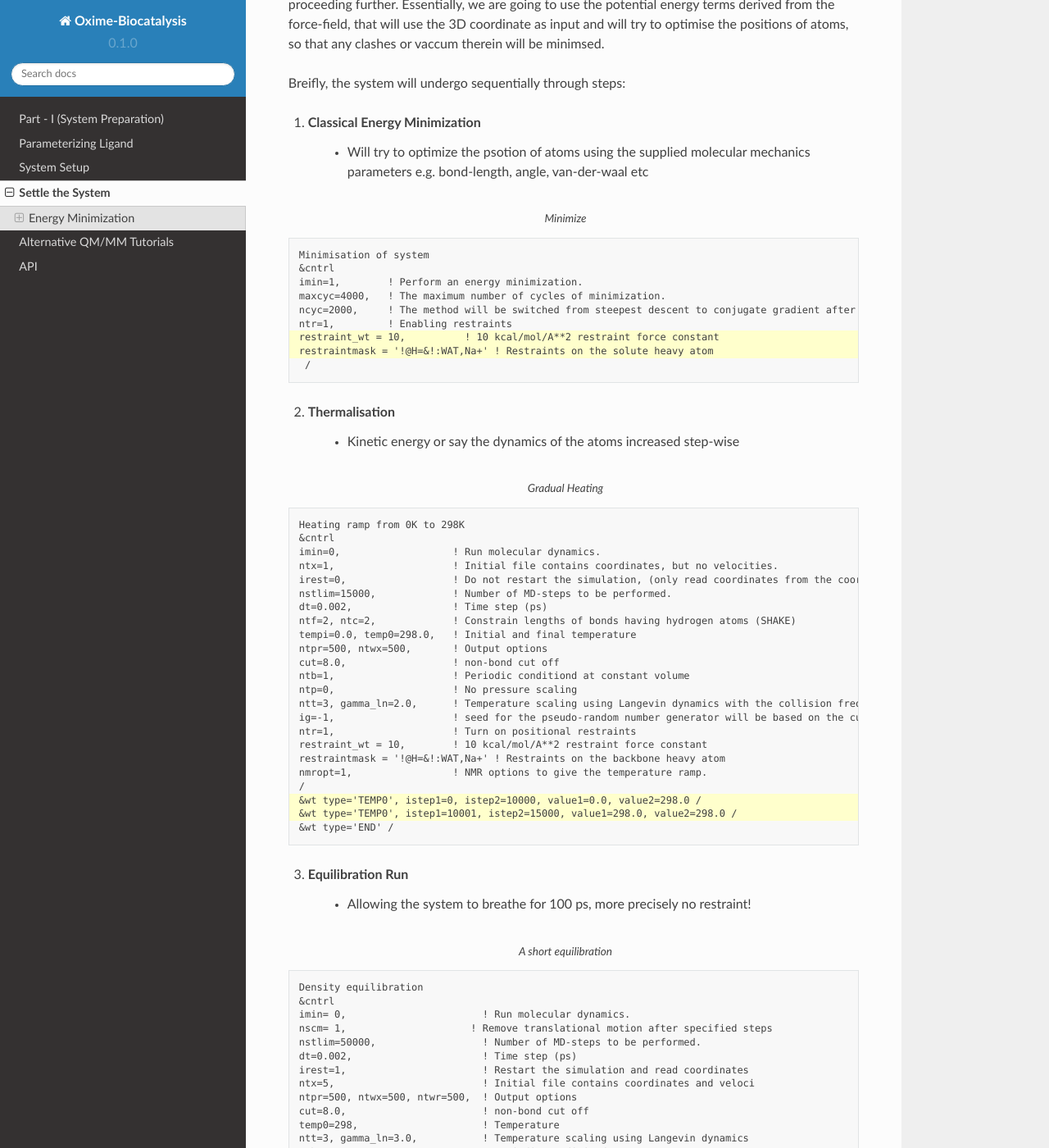
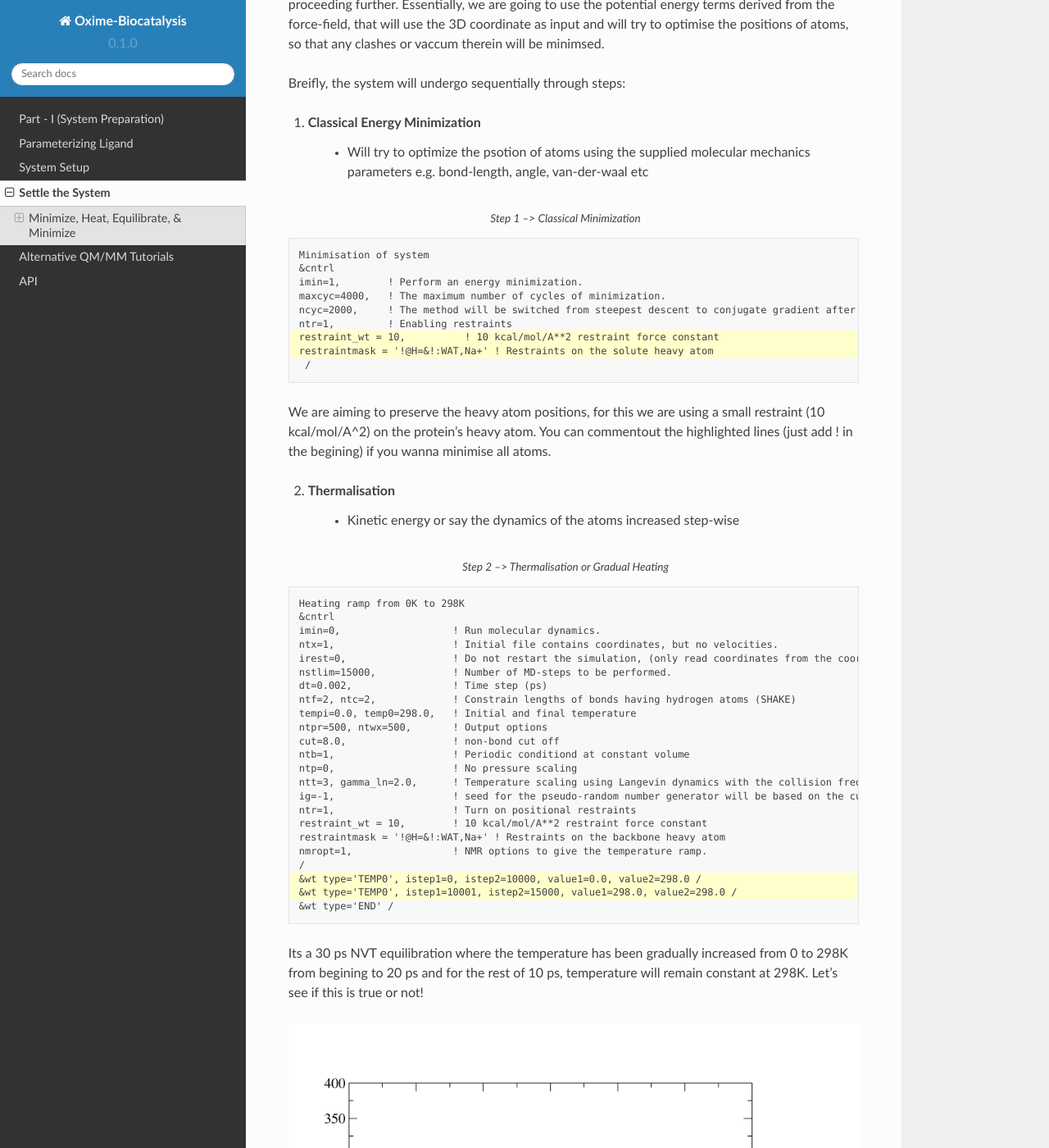
Before and after one commit to hopanoid/Enzyme-Reaction-Dynamics-Tutorial, a Sphinx documentation site: the page built from docs/source/4-settle_system.rst, in a window 1280 px wide and 1400 px high, scrolled down 368 px. Shown: the whole window at 82% size. Built offline with Sphinx 7.4.7 and the Read the Docs theme 2.0.0, drawn with Linux system fonts in a browser that asks for light colours; some of the changed text lies outside the part shown.

Commit message:
Thermalisation and Minimization explained

```diff
--- a/docs/source/4-settle_system.rst
+++ b/docs/source/4-settle_system.rst
@@ -7,9 +7,9 @@
 Settle the System
 *****************
 
-===================
-Energy Minimization
-===================
+=======================================
+Minimize, Heat, Equilibrate, & Minimize
+=======================================
 
 
 Removing bad atomic contacts and minimizing vaccum!
@@ -29,7 +29,7 @@ Breifly, the system will undergo sequentially through steps:
 
 .. code-block::
         :emphasize-lines: 7,8
-        :caption: Minimize
+        :caption: Step 1 --> Classical Minimization
 
         Minimisation of system
         &cntrl
@@ -41,14 +41,14 @@ Breifly, the system will undergo sequentially through steps:
         restraintmask = '!@H=&!:WAT,Na+' ! Restraints on the solute heavy atom
          /
 
-
+We are aiming to preserve the heavy atom positions, for this we are using a small restraint (10 kcal/mol/A^2) on the protein's heavy atom. You can commentout the highlighted lines (just add ! in the begining) if you wanna minimise all atoms.
 
 2. Thermalisation
         * Kinetic energy or say the dynamics of the atoms increased step-wise
 
 .. code-block::
         :emphasize-lines: 21,22
-        :caption: Gradual Heating
+        :caption: Step 2 --> Thermalisation or Gradual Heating
 
         Heating ramp from 0K to 298K
         &cntrl
@@ -74,6 +74,11 @@ Breifly, the system will undergo sequentially through steps:
         &wt type='TEMP0', istep1=10001, istep2=15000, value1=298.0, value2=298.0 /
         &wt type='END' /
 
+Its a 30 ps NVT equilibration where the temperature has been gradually increased from 0 to 298K from begining to 20 ps and for the rest of 10 ps, temperature will remain constant at 298K. Let's see if this is true or not!
+
+.. figure::  figs/step2-gradual-heat.png
+
+        Figure showing the changes in the temperature vs Time (ps), during thermalisation. Upto 20 ps its an linear increase thereafter remained at 298K.
 
 3. Equilibration Run
         * Allowing the system to breathe for 100 ps, more precisely no restraint!
```
Also changed, not shown: docs/source/figs/step2-gradual-heat.png (added).
